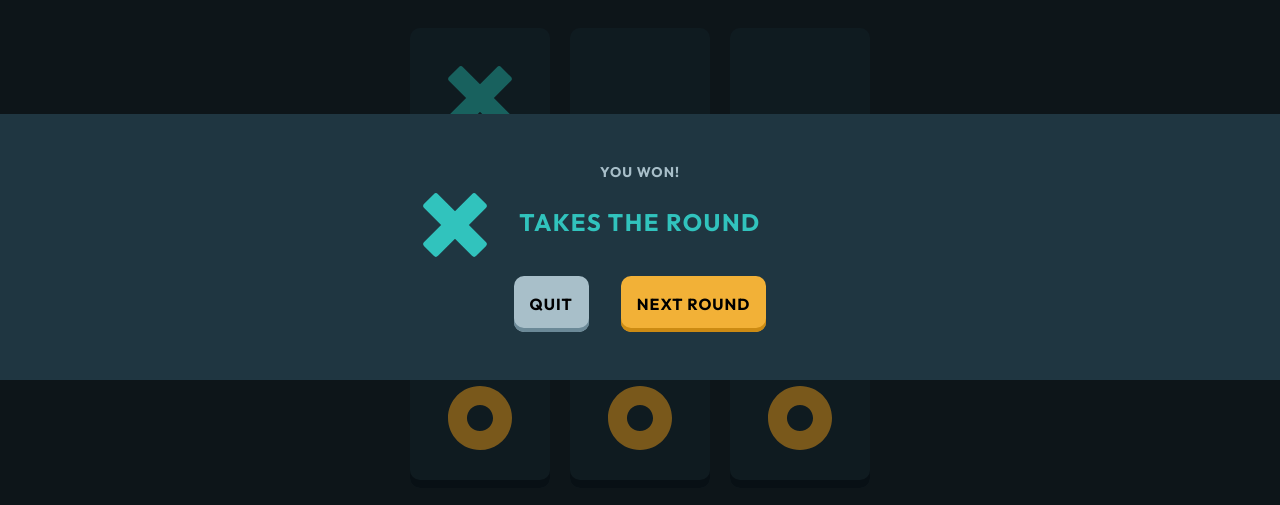
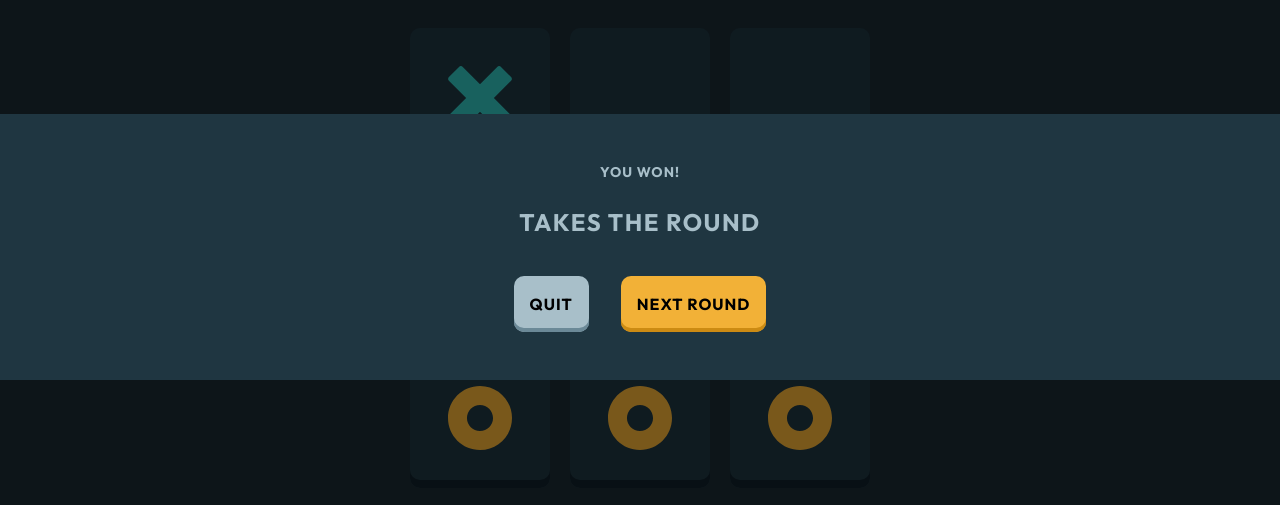
Before and after one commit to astragenius/FEM-Tic-tac-toe-challenge, a website built with webpack: page src/template.html in a window 1280 px wide. Both pictures are taken after a click on the button 844 px from the left and 115 px from the top of the page. Shown: the part 153-658 px from the top of the page. Built offline with nearby package versions, Linux system fonts and the light colour scheme; files whose address does not match are found by name.

Commit message:
change - delete modal function

```diff
--- a/src/index.js
+++ b/src/index.js
@@ -11,14 +11,17 @@ const btnReload = document.querySelector('.btn-reload')
 const modal = document.querySelector('.modal-container')
 
 btnReload.addEventListener('click', () => {
-    console.log(modal.attributes[0])
-    modal.innerHTML = RenderModal()
-
     if (modal.getAttribute('data-modal-active') === 'false') {
         modal.setAttribute('data-modal-active', true)
     }
 })
 
+class Modal {
+    constructor(props) {
+        this.state = {}
+    }
+}
+
 //logo.src = logoImg
 headerTurn.src = xSymbol
 gameBoardLogo.src = logoImg
--- a/src/js/Modal.js
+++ b/src/js/Modal.js
@@ -1,15 +1 @@
-export const RenderModal = (name) => {
-    const modalContent = `<section class="modal bg-dark-navy1 full-bleed">
-
-    <div class="modal-content">
-        <p class="uppercase clr-neutral-silver fw-700 fs-14 letter-spacing-xs margin-block-end-24">You won!</p>
-        <h3 data-winner="x" class="modal-titel | fs-24 uppercase clr-neutral-silver fw-700 letter-spacing-m margin-block-end-24">Takes The round</h3>
-        <div class="modal-button-container">
-            <button class="btn btn-sec-2 | fs-16 fw-700 letter-spacing-xs bg-neutral-silver padding-16">quit</button>
-            <button class="btn btn-sec-1 | fs-16 fw-700 letter-spacing-xs bg-light-yellow padding-16">Next Round</button>
-        </div>
-    </div>
-</section>`
-
-    return modalContent
-}
+export const RenderModal = (name) => {}
--- a/src/template.html
+++ b/src/template.html
@@ -12,7 +12,17 @@
        <main class="wrapper">
 
         <div data-modal-active="false" class="modal-container">
+            <section class="modal bg-dark-navy1 full-bleed">
 
+                <div class="modal-content">
+                    <p class="uppercase clr-neutral-silver fw-700 fs-14 letter-spacing-xs margin-block-end-24">You won!</p>
+                    <h3 data-winner="neutral" class="modal-titel | fs-24 uppercase clr-neutral-silver fw-700 letter-spacing-m margin-block-end-24">Takes The round</h3>
+                    <div class="modal-button-container">
+                        <button class="btn btn-sec-2 | fs-16 fw-700 letter-spacing-xs bg-neutral-silver padding-16">quit</button>
+                        <button class="btn btn-sec-1 | fs-16 fw-700 letter-spacing-xs bg-light-yellow padding-16">Next Round</button>
+                    </div>
+                </div>
+            </section>
 
         </div>
 
```
